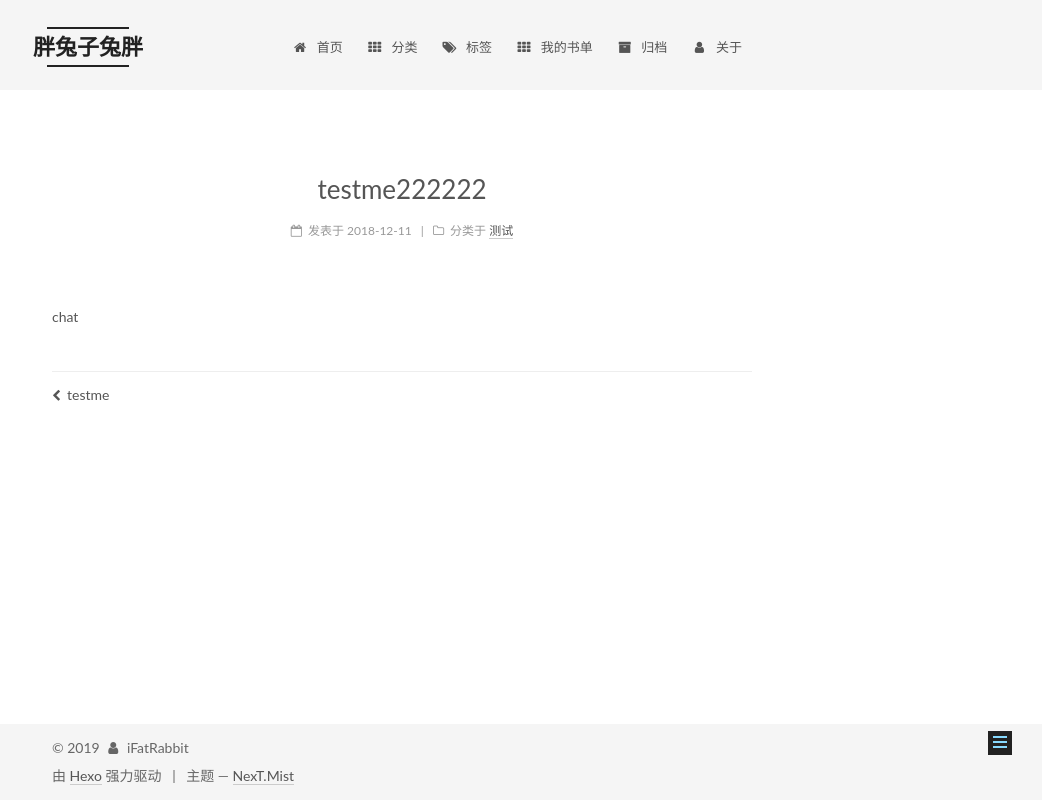
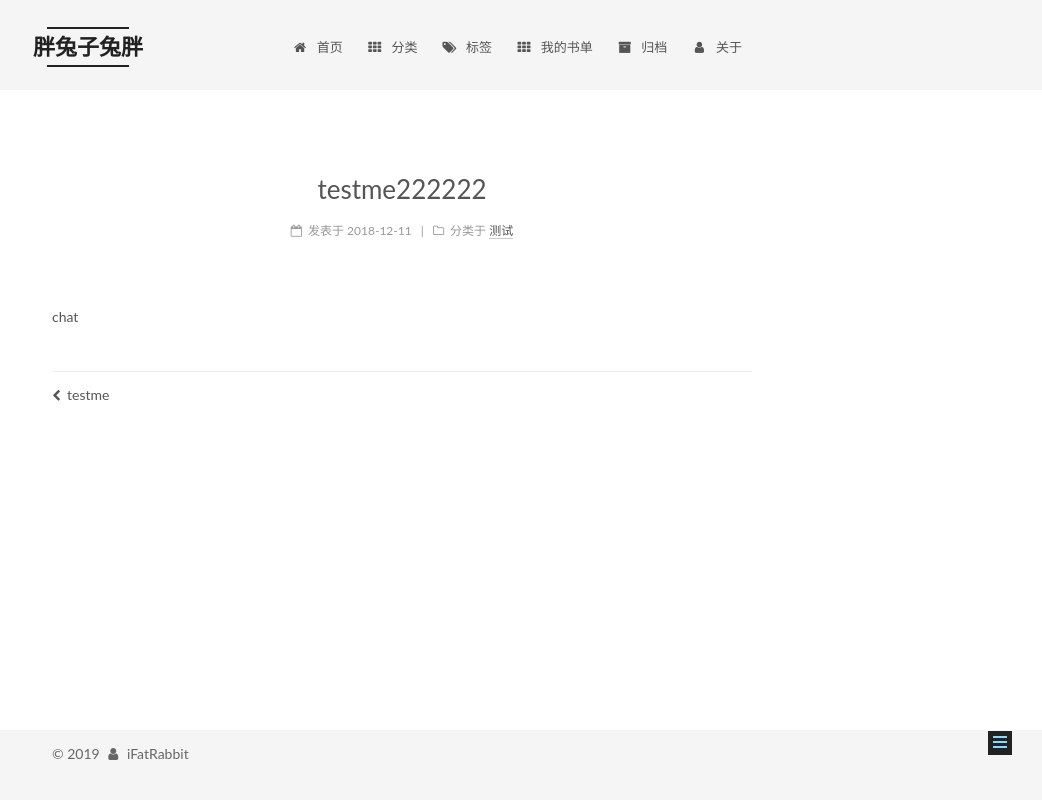
Before and after one commit to Logic0/logic0.github.io, a plain HTML site: page 2018/12/11/test2/index.html in a window 1280 px wide. Shown: the whole page, without its empty margins (238-1280 px from the left). Drawn offline with Linux system fonts and the light colour scheme.

Commit message:
Site updated: 2019-03-27 00:57:39

```diff
--- a/2018/12/11/test2/index.html
+++ b/2018/12/11/test2/index.html
@@ -529,15 +529,9 @@
 </div>
 
 
-  <div class="powered-by">由 <a class="theme-link" target="_blank" href="https://hexo.io">Hexo</a> 强力驱动</div>
 
 
 
-  <span class="post-meta-divider">|</span>
-
-
-
-  <div class="theme-info">主题 &mdash; <a class="theme-link" target="_blank" href="https://github.com/iissnan/hexo-theme-next">NexT.Mist</a></div>
 
 
 
--- a/css/main.css
+++ b/css/main.css
@@ -1822,7 +1822,7 @@ pre .javascript .function {
   width: 4px;
   height: 4px;
   border-radius: 50%;
-  background: #b071d4;
+  background: #86ffa7;
 }
 .links-of-blogroll {
   font-size: 13px;
```
Also changed, not shown: 2018/12/11/testme/index.html (+0 -6 lines), about/index.html (+0 -6 lines), archives/2018/12/index.html (+0 -6 lines), archives/2018/index.html (+0 -6 lines), archives/index.html (+0 -6 lines), categories/index.html (+0 -6 lines), categories/测试/index.html (+0 -6 lines), index.html (+0 -6 lines), myReadings/index.html (+0 -6 lines), tags/index.html (+0 -6 lines).
